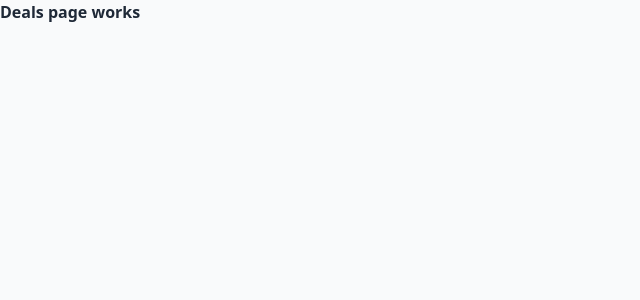
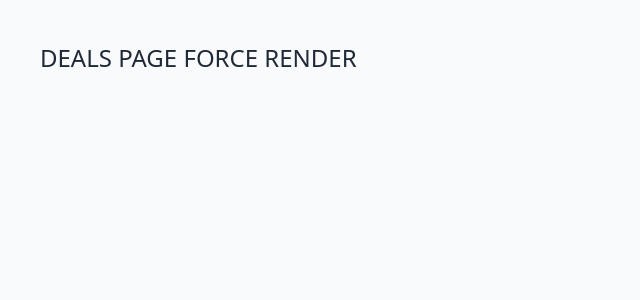
Before and after one commit to DemetriusK8/money-maker-vite-allinone, a React (Vite) app: page /deals in a window 1280 px wide. Shown: the top 300 px of the page, without its empty margins (0-640 px from the left). Built offline with nearby package versions, Linux system fonts and the light colour scheme.

Commit message:
Update Deals.jsx

```diff
--- a/src/pages/Deals.jsx
+++ b/src/pages/Deals.jsx
@@ -1,3 +1,7 @@
 export default function Deals() {
-  return <h1>Deals page works</h1>;
+  return (
+    <div style={{ padding: "40px", fontSize: "24px" }}>
+      DEALS PAGE FORCE RENDER
+    </div>
+  );
 }
```
